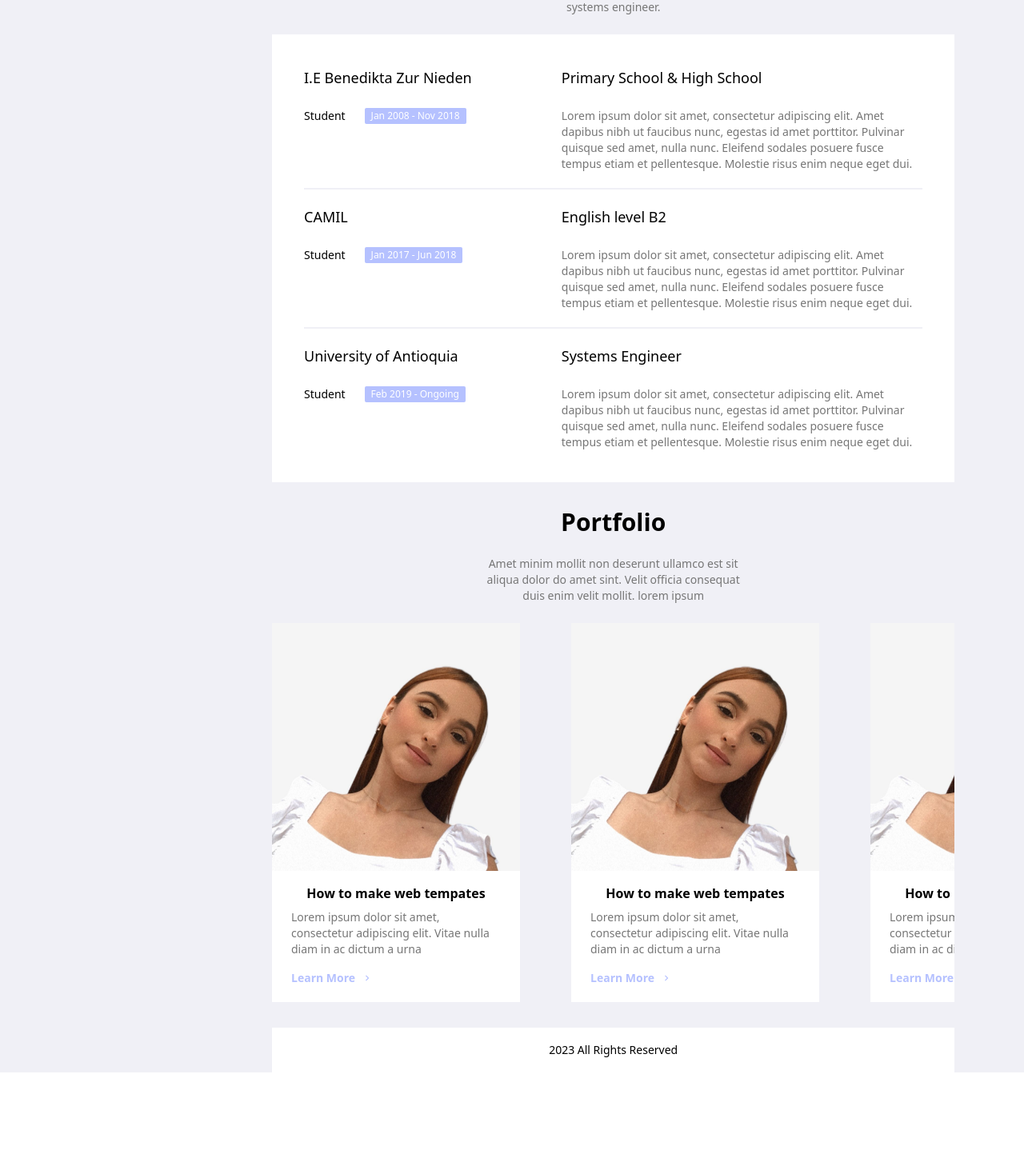
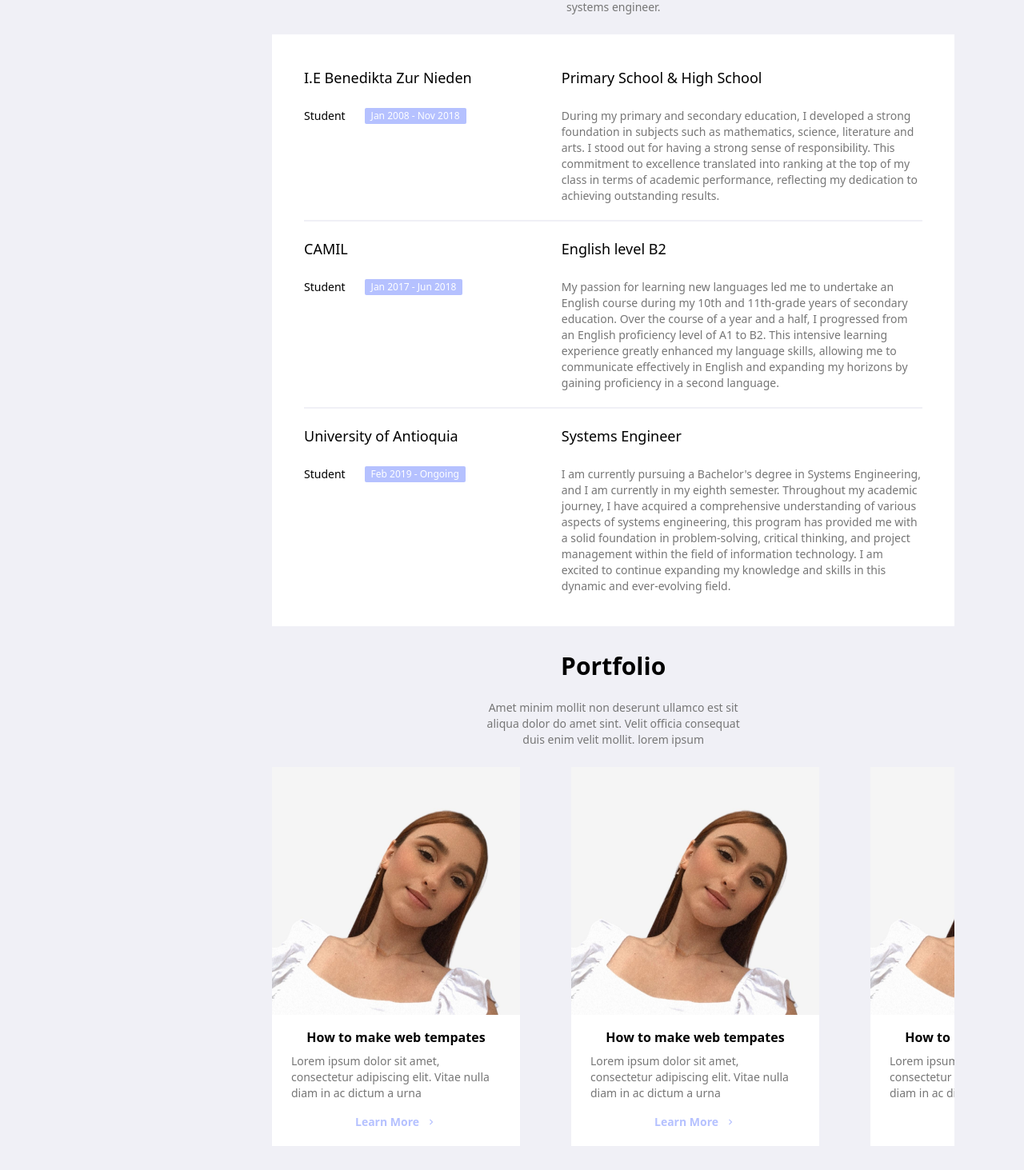
Before and after one commit to camilaramirez4/CV-IngWeb, a Next.js app: page / in a window 1280 px wide. Shown: the part 1202-2665 px from the top of the page at 80% size. Before the commit the page ends 2543 px from the top, so only its background shows below. Built offline with nearby package versions, Linux system fonts and the light colour scheme.

Commit message:
Modificacion de la informacion de estudios

```diff
--- a/components/Button.tsx
+++ b/components/Button.tsx
@@ -1,12 +1,17 @@
 interface ButtonProps {
     text: String;
+    type: 'primary' | 'secondary';
     handleClick?: () => void;
 }
 
-const Button = ({ text, handleClick=()=>{} }:ButtonProps) => {
+const Button = ({ text, type, handleClick=()=>{} }:ButtonProps) => {
     return (
-        <button className="bg-baby-blue rounded-md h-14 w-40 font-semibold hover:cursor-pointer hover:bg-medium-blue"
-        onClick={handleClick}>
+        <button
+            onClick={handleClick}
+            className={`${
+            type === 'primary' ? 'bg-baby-blue h-14 w-40 hover:bg-medium-blue' : 'text-baby-blue'}
+            font-semibold hover:cursor-pointer rounded-md`
+        }>
             <span>{text}</span>
         </button>
     );
--- a/components/Dialogs/ButtonDialog.tsx
+++ b/components/Dialogs/ButtonDialog.tsx
@@ -11,12 +11,12 @@ const ButtonDialog = ({ open, setOpen }:ButtonDialogProps) => {
     return (
         <Dialog open={open}>
             <DialogTitle>
-                <span>Titulo del dialogo</span>
+                <span className='font-semibold'>Titulo del dialogo</span>
             </DialogTitle>
             <DialogContent>
-                <div>
+                <div className='flex flex-col gap-6'>
                     <span>Contenido del dialogo</span>
-                    <Button text="Close" handleClick={() => {
+                    <Button text="Close" type='secondary' handleClick={() => {
                         setOpen(false);
                     }}/>
                 </div>
--- a/components/Education.tsx
+++ b/components/Education.tsx
@@ -15,30 +15,31 @@ const Education = () => {
                     institution="I.E Benedikta Zur Nieden"
                     date="Jan 2008 - Nov 2018"
                     title="Primary School & High School"
-                    description="Lorem ipsum dolor sit amet, consectetur adipiscing elit.
-                    Amet dapibus nibh ut faucibus nunc, egestas id amet porttitor.
-                    Pulvinar quisque sed amet, nulla nunc. Eleifend sodales posuere fusce tempus etiam et pellentesque.
-                    Molestie risus enim neque eget dui."
+                    description="During my primary and secondary education, I developed a strong foundation in subjects
+                    such as mathematics, science, literature and arts. I stood out for having a strong sense of responsibility.
+                    This commitment to excellence translated into ranking at the top of my class in terms of academic performance,
+                    reflecting my dedication to achieving outstanding  results."
                 />
                 <Separator/>
                 <Studies
                     institution="CAMIL"
                     date="Jan 2017 - Jun 2018"
                     title="English level B2"
-                    description="Lorem ipsum dolor sit amet, consectetur adipiscing elit.
-                    Amet dapibus nibh ut faucibus nunc, egestas id amet porttitor.
-                    Pulvinar quisque sed amet, nulla nunc. Eleifend sodales posuere fusce tempus etiam et pellentesque.
-                    Molestie risus enim neque eget dui."
+                    description="My passion for learning new languages led me to undertake an English course during my 10th and
+                    11th-grade years of secondary education. Over the course of a year and a half, I progressed from an English
+                    proficiency level of A1 to B2. This intensive learning experience greatly enhanced my language skills, allowing
+                    me to communicate effectively in English and expanding my horizons by gaining proficiency in a second language."
                 />
                 <Separator/>
                 <Studies
                     institution="University of Antioquia"
                     date="Feb 2019 - Ongoing"
                     title="Systems Engineer"
-                    description="Lorem ipsum dolor sit amet, consectetur adipiscing elit.
-                    Amet dapibus nibh ut faucibus nunc, egestas id amet porttitor.
-                    Pulvinar quisque sed amet, nulla nunc. Eleifend sodales posuere fusce tempus etiam et pellentesque.
-                    Molestie risus enim neque eget dui."
+                    description="I am currently pursuing a Bachelor's degree in Systems Engineering, and I am currently in my eighth
+                    semester. Throughout my academic journey, I have acquired a comprehensive understanding of various aspects of
+                    systems engineering, this program has provided me with a solid foundation in problem-solving, critical thinking,
+                    and project management within the field of information technology. I am excited to continue expanding my knowledge
+                    and skills in this dynamic and ever-evolving field."
                 />
             </div>
         </div>
--- a/components/Portfolio.tsx
+++ b/components/Portfolio.tsx
@@ -13,25 +13,21 @@ const Portfolio = () => {
                     imagePath="/images/ProfileSidebar.jpg"
                     title="How to make web tempates"
                     description="Lorem ipsum dolor sit amet, consectetur adipiscing elit. Vitae nulla diam in ac dictum a urna "
-                    buttonContent=""
                 />
                 <Project
                     imagePath="/images/ProfileSidebar.jpg"
                     title="How to make web tempates"
                     description="Lorem ipsum dolor sit amet, consectetur adipiscing elit. Vitae nulla diam in ac dictum a urna "
-                    buttonContent=""
                 />
                 <Project
                     imagePath="/images/ProfileSidebar.jpg"
                     title="How to make web tempates"
                     description="Lorem ipsum dolor sit amet, consectetur adipiscing elit. Vitae nulla diam in ac dictum a urna "
-                    buttonContent=""
                 />
                 <Project
                     imagePath="/images/ProfileSidebar.jpg"
                     title="How to make web tempates"
                     description="Lorem ipsum dolor sit amet, consectetur adipiscing elit. Vitae nulla diam in ac dictum a urna "
-                    buttonContent=""
                 />
             </div>
         </div>
--- a/components/Profile.tsx
+++ b/components/Profile.tsx
@@ -30,7 +30,7 @@ const Profile = () => {
                 </p>
             </div>
             <div className='my-8 px-14'>
-                <Button text="HIRE ME!" handleClick={handleButtonClick}/>
+                <Button text="HIRE ME!" type='primary' handleClick={handleButtonClick}/>
             </div>
             <ButtonDialog open={dialogOpen} setOpen={setDialogOpen}/>
         </div>
--- a/components/Project.tsx
+++ b/components/Project.tsx
@@ -1,14 +1,22 @@
 import Image from 'next/image';
 import { MdKeyboardArrowRight } from 'react-icons/md';
+import { Button } from './Button';
+import { useState } from 'react';
+import { ButtonDialog } from './Dialogs/ButtonDialog';
 
 interface ProjectProps {
     imagePath: string;
     title: String;
     description: String;
-    buttonContent: String;
 }
 
-const Project = ({imagePath, title, description, buttonContent}: ProjectProps) => {
+const Project = ({imagePath, title, description}: ProjectProps) => {
+    const [dialogOpen, setDialogOpen] = useState<boolean>(false);
+
+    const handleButtonClick = () => {
+        console.log("Hice click en el boton");
+        setDialogOpen(true);
+    };
     return (
         <div className='h-[474px] min-w-[310px] bg-white flex flex-col'>
             <Image src={imagePath} alt="Project Photo" width={310} height={300}/>
@@ -21,10 +29,11 @@ const Project = ({imagePath, title, description, buttonContent}: ProjectProps) =
                 </p>
             </div>
             <div className='px-6'>
-                <button className='text-baby-blue font-semibold flex items-center justify-center gap-2'>
-                    Learn More
+                <div className='flex items-center justify-center gap-2 text-baby-blue'>
+                    <Button text="Learn More" type='secondary' handleClick={handleButtonClick}/>
                     <MdKeyboardArrowRight/>
-                </button>
+                </div>
+                <ButtonDialog open={dialogOpen} setOpen={setDialogOpen}/>
             </div>
         </div>
     );
```
